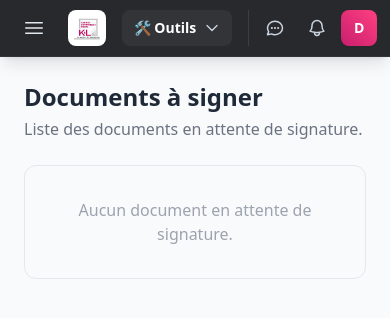
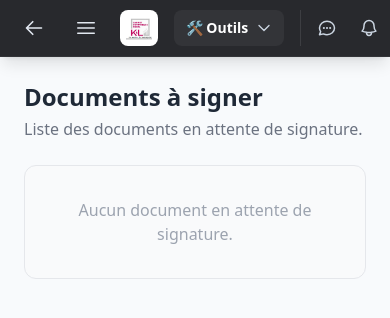
Before and after one commit to ngouankouassieliakim2-jpg/cabinet-smarthub, a Django app: page /comptes/documents-a-signer/ in a window 390 px wide. Shown: the top 318 px of the page. Run offline with Django 5.2, Linux system fonts and the light colour scheme; the visitor is signed in with stand-in values (Sample User, id 1); data that the repository does not hold is empty; some libraries are stand-ins or nearby versions.

```diff
--- a/messagerie/templates/messagerie/conversations_liste.html
+++ b/messagerie/templates/messagerie/conversations_liste.html
@@ -8,7 +8,7 @@
         <div class="space-y-1">
             <h1 class="text-2xl sm:text-3xl font-extrabold text-slate-900 tracking-tight flex items-center gap-2">
                 <svg class="w-8 h-8 text-slate-800" fill="none" viewBox="0 0 24 24" stroke-width="2" stroke="currentColor">
-                    <path stroke-linecap="round" stroke-linejoin="round" d="M7.5 8.25h9m-9 3H12m-9.75 1.51c0 1.6 1.123 2.994 2.707 3.227 1.129.166 2.27.222 3.419.169A13.9 13.9 0 0 0 21 11.5c0-1.605-1.123-2.994-2.707-3.227A48.81 48.81 0 0 0 12 7.5a48.81 48.81 0 0 0-6.293.773c-1.584.233-2.707 1.622-2.707 3.227M3.75 18h.008v.008H3.75V18Zm.375 0a.375 0 1 1-.75 0 .375 0 0 1 .75 0ZM5.625 18h.008v.008h-.008V18Zm.375 0a.375 0 1 1-.75 0 .375 0 0 1 .75 0Z" />
+                    <path stroke-linecap="round" stroke-linejoin="round" d="M7.5 8.25h9m-9 3H12m-9.75 1.51c0 1.6 1.123 2.994 2.707 3.227 1.129.166 2.27.222 3.419.169A13.9 13.9 0 0 0 21 11.5c0-1.605-1.123-2.994-2.707-3.227A48.81 48.81 0 0 0 12 7.5a48.81 48.81 0 0 0-6.293.773c-1.584.233-2.707 1.622-2.707 3.227M3.75 18h.008v.008H3.75V18Zm.375 0a.375.375 0 1 1-.75 0 .375.375 0 0 1 .75 0ZM5.625 18h.008v.008h-.008V18Zm.375 0a.375.375 0 1 1-.75 0 .375.375 0 0 1 .75 0Z" />
                 </svg>
                 Messagerie
             </h1>
@@ -117,7 +117,7 @@
 
         <div class="w-16 h-16 mx-auto rounded-2xl bg-[#FCEEF3] flex items-center justify-center text-[#C81E6E] border border-pink-100 shadow-inner">
             <svg class="w-8 h-8" fill="none" viewBox="0 0 24 24" stroke-width="1.8" stroke="currentColor">
-                <path stroke-linecap="round" stroke-linejoin="round" d="M8.625 9.75a.375.375 0 1 1-.75 0 .375.375 0 0 1 .75 0Zm0 0H8.25m4.125 0a.375.375 0 1 1-.75 0 .375.375 0 0 1 .75 0Zm0 0H12m4.125 0a.375.375 0 1 1-.75 0 .375.375 0 0 1 .75 0Zm0 0h-.375m-13.5 3.01c0 1.6 1.123 2.994 2.707 3.227 1.129.166 2.27.222 3.419.169A13.9 13.9 0 0 0 21 11.5c0-1.605-1.123-2.994-2.707-3.227A48.81 48.81 0 0 0 12 7.5a48.81 48.81 0 0 0-6.293.773c-1.584.233-2.707 1.622-2.707 3.227M3.75 18h.008v.008H3.75V18Zm.375 0a.375 0 1 1-.75 0 .375 0 0 1 .75 0ZM5.625 18h.008v.008h-.008V18Zm.375 0a.375 0 1 1-.75 0 .375 0 0 1 .75 0Z" />
+                <path stroke-linecap="round" stroke-linejoin="round" d="M8.625 9.75a.375.375 0 1 1-.75 0 .375.375 0 0 1 .75 0Zm0 0H8.25m4.125 0a.375.375 0 1 1-.75 0 .375.375 0 0 1 .75 0Zm0 0H12m4.125 0a.375.375 0 1 1-.75 0 .375.375 0 0 1 .75 0Zm0 0h-.375m-13.5 3.01c0 1.6 1.123 2.994 2.707 3.227 1.129.166 2.27.222 3.419.169A13.9 13.9 0 0 0 21 11.5c0-1.605-1.123-2.994-2.707-3.227A48.81 48.81 0 0 0 12 7.5a48.81 48.81 0 0 0-6.293.773c-1.584.233-2.707 1.622-2.707 3.227M3.75 18h.008v.008H3.75V18Zm.375 0a.375.375 0 1 1-.75 0 .375.375 0 0 1 .75 0ZM5.625 18h.008v.008h-.008V18Zm.375 0 a.375.375 0 1 1-.75 0 .375.375 0 0 1 .75 0Z" />
             </svg>
         </div>
 
--- a/pilotage/templates/pilotage/base_pilotage.html
+++ b/pilotage/templates/pilotage/base_pilotage.html
@@ -48,6 +48,12 @@
 
   <nav class="no-print bg-[#16171CEB] backdrop-blur-md text-white sticky top-0 z-50 shadow-lg shadow-black/10 border-b border-white/5">
     <div class="flex items-center gap-4 px-4 py-2.5">
+
+      <button onclick="history.back()" class="lg:hidden shrink-0 w-9 h-9 rounded-lg hover:bg-white/10 flex items-center justify-center transition-colors" title="Retour">
+        <svg class="w-5 h-5 text-slate-200" fill="none" viewBox="0 0 24 24" stroke-width="2" stroke="currentColor">
+          <path stroke-linecap="round" stroke-linejoin="round" d="M10.5 19.5 3 12m0 0 7.5-7.5M3 12h18" />
+        </svg>
+      </button>
 
       <button onclick="toggleSidebar()" class="lg:hidden shrink-0 w-9 h-9 rounded-lg hover:bg-white/10 flex items-center justify-center transition-colors" title="Menu principal">
         <svg class="w-6 h-6 text-slate-200" fill="none" viewBox="0 0 24 24" stroke-width="1.5" stroke="currentColor">
@@ -145,7 +151,7 @@
 
     {% block sidebar %}
       {% if sous_modules %}
-      <aside id="app-sidebar" class="no-print w-64 bg-white border-r border-slate-200 shrink-0 fixed lg:static inset-y-0 left-0 z-40 transform -translate-x-full lg:translate-x-0 transition-transform duration-300 ease-in-out h-full lg:h-[calc(100vh-56px)] lg:sticky lg:top-14 overflow-y-auto">
+      <aside id="app-sidebar" class="no-print w-64 bg-white border-r border-slate-200 shrink-0 fixed lg:static bottom-0 left-0 z-40 transform -translate-x-full lg:translate-x-0 transition-transform duration-300 ease-in-out lg:h-[calc(100vh-56px)] lg:sticky lg:top-14 overflow-y-auto" style="top: var(--hauteur-nav, 56px);">
 
         <div class="p-4 border-b border-slate-100 bg-slate-50/70">
           <div class="flex items-start gap-3">
@@ -239,6 +245,15 @@
       }
     }
 
+    function ajusterHauteurNav() {
+      const nav = document.querySelector("nav.no-print");
+      if (nav) {
+        document.documentElement.style.setProperty("--hauteur-nav", nav.offsetHeight + "px");
+      }
+    }
+    ajusterHauteurNav();
+    window.addEventListener("resize", ajusterHauteurNav);
+
     function toggleSelecteurModule() {
       const menu = document.getElementById("selecteur-module");
       if (menu) menu.classList.toggle("hidden");
```
